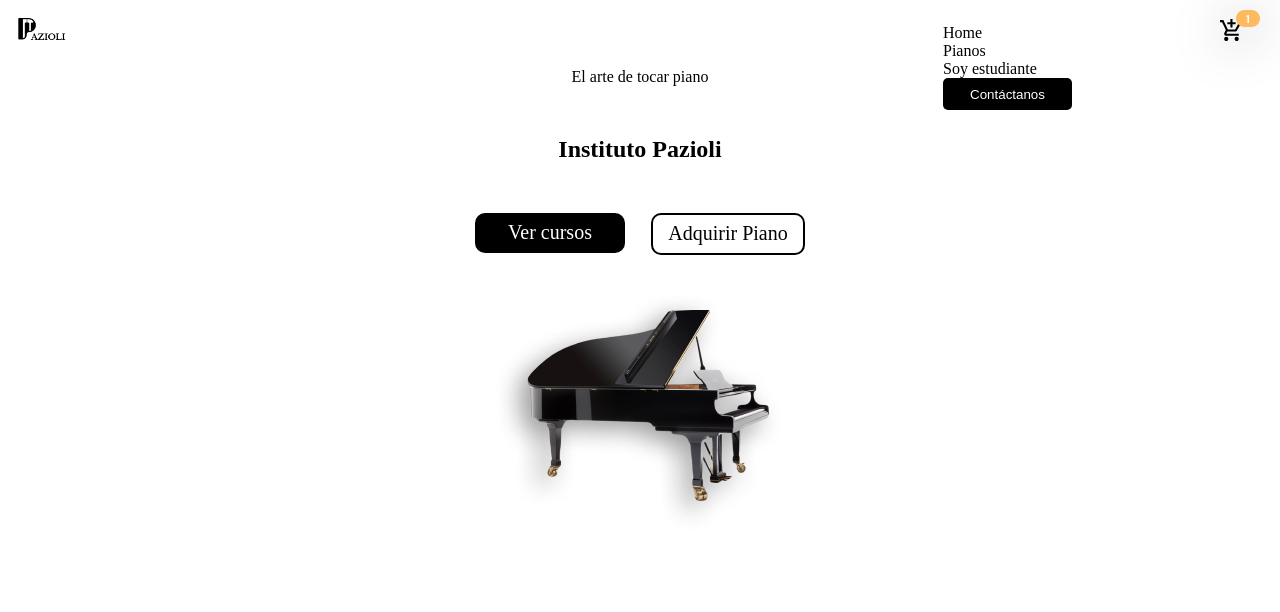
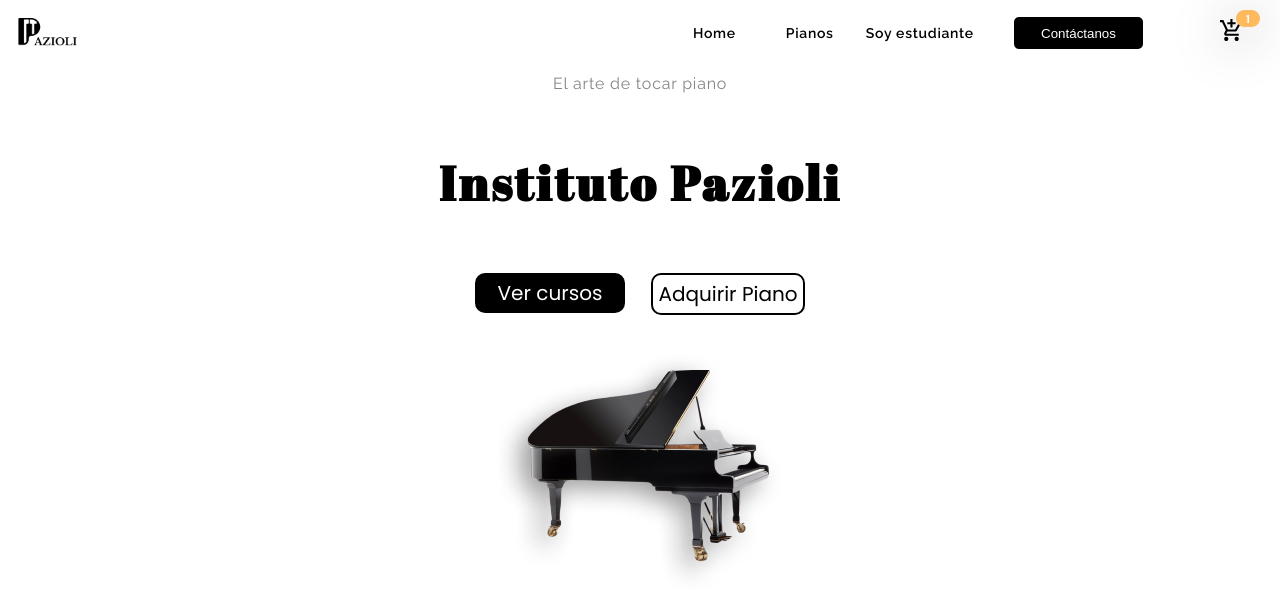
Before and after one commit to GuadalupeAngelesDep/desafio_Patzioli, a plain HTML site: page index.html in a window 1280 px wide. Drawn offline with Linux system fonts and the light colour scheme.

Commit message:
add:lista por fin terminada, añadiendo mas posicion y ultimos detalles

```diff
--- a/index.html
+++ b/index.html
@@ -6,6 +6,11 @@
     <meta http-equiv="X-UA-Compatible" content="IE=edge">
     <meta name="viewport" content="width=device-width, initial-scale=1.0">
     <link rel="stylesheet" href="/styles.css">
+    <link rel="preconnect" href="https://fonts.googleapis.com">
+    <link rel="preconnect" href="https://fonts.gstatic.com" crossorigin>
+    <link href="https://fonts.googleapis.com/css2?family=Abril+Fatface&display=swap" rel="stylesheet">
+    <link href="https://fonts.googleapis.com/css2?family=Raleway:wght@400;600;700&display=swap" rel="stylesheet">
+    <link href="https://fonts.googleapis.com/css2?family=Poppins&display=swap" rel="stylesheet">
     <title>Document</title>
 </head>
 
@@ -16,9 +21,9 @@
         <nav class="intro_nav_menu">
             <ul class="list">
 
-                <li>Home</li>
-                <li>Pianos</li>
-                <li>Soy estudiante</li>
+                <li class="intro_home">Home</li>
+                <li class="intro_pianos">Pianos</li>
+                <li class="intro_student">Soy estudiante</li>
                 <li>
                     <button class="button_contact">Contáctanos</button>
                 </li>
--- a/styles.scss
+++ b/styles.scss
@@ -8,10 +8,13 @@
     border: none;
 }
 
+$font-abril-fatface: 'Abril Fatface', cursive;
+$font-raleway: 'Raleway', sans-serif;
+
 .app_header {
     margin: 0px;
     padding: 0px;
-    height: 44px;
+    height: 50px;
 
     display: flex;
     justify-content: space-between;
@@ -19,18 +22,19 @@
 
 .intro_nav_menu {
     display: flex; //este permite que el de abajo funcione//
-    justify-content: flex-end;//esto hace el cart quedarse a la derecha//
-    width: 800px;
+    justify-content: flex-end; //esto hace el cart quedarse a la derecha//
+    width: 300px;
 }
 
 .list {
-        display: none;
+    display: none;
 }
 
 .company_icon {
     display: flex;
     justify-content: flex-start;
     padding: 10px;
+
 }
 
 .button_contact {
@@ -39,13 +43,13 @@
     @include ContactButton();
 }
 
-.intro_section_cart{
+.intro_section_cart {
     position: relative;
     // bottom: 30px;
     // left: 10px;
 }
 
-.intro_picture_cart{
+.intro_picture_cart {
     position: relative;
     bottom: 30px;
     left: 20px;
@@ -53,13 +57,30 @@
 
 .intro_art {
     margin-bottom: 30px;
+    font-family: 'Raleway';
+    font-style: normal;
+    font-weight: 500;
+    font-size: 16px;
+    line-height: 19px;
+    display: flex;
+    align-items: center;
+    text-align: center;
+    letter-spacing: 0.05em;
+    color: #858585;
 }
 
-.intro_instituto{
+.intro_instituto {
     display: flex;
     justify-content: center;
     align-items: center;
     flex-direction: column;
+    font-family: 'Abril Fatface';
+    font-style: normal;
+    font-weight: 100;
+    font-size: 32px;
+    line-height: 40px;
+    display: flex;
+    letter-spacing: 0.09em;
 }
 
 .intro_buttons {
@@ -80,6 +101,7 @@
     font-size: 20px;
     margin-right: 13px;
     margin-top: 30px;
+    font-family: 'Poppins', sans-serif;
 }
 
 .intro_get {
@@ -94,9 +116,10 @@
     font-size: 20px;
     margin-left: 13px;
     margin-top: 30px;
+    font-family: 'Poppins', sans-serif;
 }
 
-.intro_piano{
+.intro_piano {
     display: flex;
     justify-content: center;
     align-items: center;
@@ -106,7 +129,7 @@
 
 
 
-.intro_socials{
+.intro_socials {
     display: flex;
     justify-content: flex-end;
     flex-direction: column;
@@ -115,42 +138,68 @@
     justify-content: space-between;
 }
 
-.intro_aside{
+.intro_aside {
     height: 100px;
     position: relative;
     bottom: 150px;
     display: none;
 }
 
-.intro_facebook{
+.intro_facebook {
     margin: 10px;
 }
 
-.intro_linkedin{
+.intro_linkedin {
     margin: 10px;
 }
 
-.intro_twitter{
+.intro_twitter {
     margin: 10px;
 }
 
 
 @media only screen and (min-width:992px) {
-    .intro_nav_menu{
+    .intro_nav_menu {
         display: flex;
     }
 
 
-    .list{
-        display: flex;
-        // flex-direction: row;
-        // justify-content: flex-end;
-        width: 200px;
+    .list {
+        width: 450px;
         list-style: none;
         display: block;
-        }
+        font-family: 'Raleway';
+        font-style: normal;
+        font-weight: 600;
+        font-size: 14px;
+        line-height: 16px;
+        display: flex;
+        align-items: center;
+        text-align: center;
+        letter-spacing: 0.05em;
 
-    .intro_aside{
+    }
+
+    .intro_aside {
         display: block;
     }
+
+    .intro_home{
+        margin-right: 50px;
+    }
+
+    .intro_pianos{
+        margin-right: 12px;
+    }
+
+    .intro_student{
+        margin-right: 20px;
+        width: 150px;
+
+    }
+
+    .intro_nav_menu{
+        width: 1000px;
+    }
+
 }
```
Also changed, not shown: styles.css, 1 other file.
